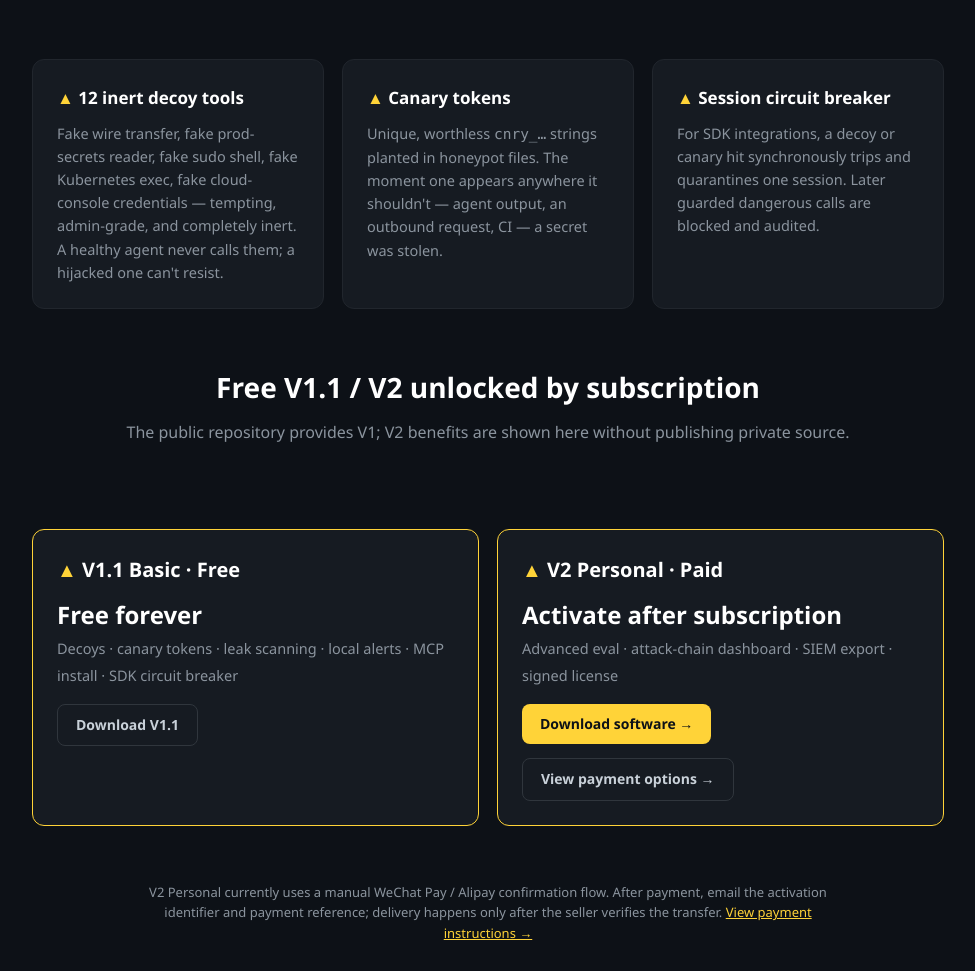
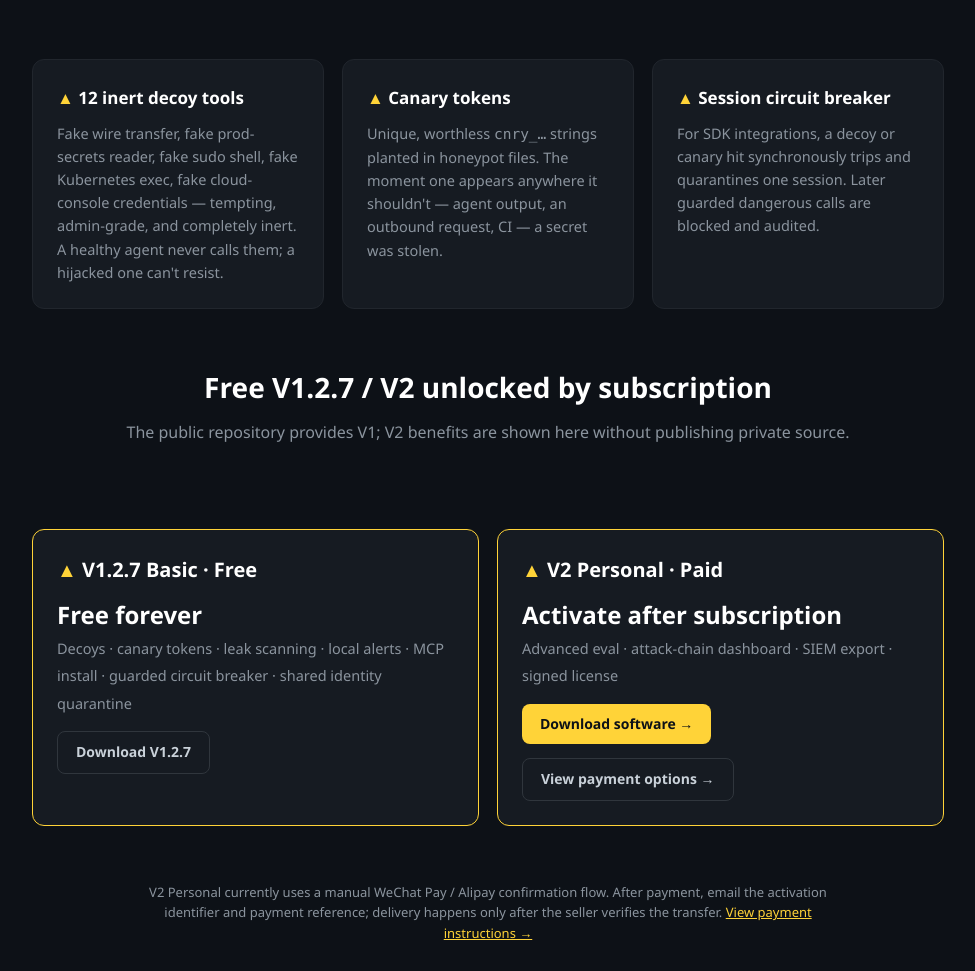
Before and after one commit to DorianChn/agent-canary, a website: page docs/index.html in a window 1280 px wide. Shown: the part 1121-2092 px from the top of the page, without its empty margins (152-1127 px from the left). Drawn offline with Linux system fonts and the light colour scheme.

Commit message:
docs: refresh V1.2.7 promotion page

```diff
--- a/docs/index.html
+++ b/docs/index.html
@@ -4,7 +4,7 @@
 <meta charset="UTF-8">
 <meta name="viewport" content="width=device-width, initial-scale=1.0">
 <title>agent-canary — Detect compromise. Contain the next guarded action.</title>
-<meta name="description" content="Detect AI-agent compromise with inert decoy MCP tools and canary tokens. V1.1 adds a session circuit breaker for guarded SDK integrations.">
+<meta name="description" content="Free V1.2.7: inert MCP decoys, canary tokens, guarded containment, shared identity quarantine, and optional credential revocation for AI agents.">
 <meta property="og:image" content="https://dorianchn.github.io/shanchuanzhi-agent-canary/agent-canary-cover-v2.png">
 <meta name="twitter:card" content="summary_large_image">
 <meta name="twitter:image" content="https://dorianchn.github.io/shanchuanzhi-agent-canary/agent-canary-cover-v2.png">
@@ -61,7 +61,7 @@
 <section class="hero"><div class="wrap">
   <div class="pill">MIT · no telemetry · Windows / macOS / Linux</div>
   <h1 id="hero-title">Detect compromise.<br><em>Contain</em> the next action.</h1>
-  <p id="hero-sub" class="sub">agent-canary plants zero-false-positive tripwires. V1.1 gives guarded SDK integrations a session circuit breaker after a compromise signal.</p>
+  <p id="hero-sub" class="sub">Free V1.2.7 adds shared identity quarantine and an optional secret-free credential revoker to the guarded SDK containment path.</p>
   <div class="demo"><img src="demo.gif" alt="agent-canary demo"></div>
 <p style="margin-top:24px"><a id="hero-download" class="btn" href="https://github.com/DorianChn/shanchuanzhi-agent-canary/archive/refs/heads/main.zip">Download free V1.2.7 →</a></p>
 </div></section>
@@ -73,13 +73,13 @@
 </div></section>
 
 <section class="wrap" id="plans" style="padding-bottom:24px">
-  <h2 id="plans-title" style="color:#fff;font-size:28px;text-align:center">Free V1.1 / V2 unlocked by subscription</h2>
+  <h2 id="plans-title" style="color:#fff;font-size:28px;text-align:center">Free V1.2.7 / V2 unlocked by subscription</h2>
   <p id="plans-sub" style="color:var(--dim);text-align:center;margin:10px 0 28px">The public repository provides V1; V2 benefits are shown here without publishing private source.</p>
   <div class="grid" style="grid-template-columns:1fr 1fr">
     <div class="card price">
-      <h3 id="v1-title">V1.1 Basic · Free</h3>
+      <h3 id="v1-title">V1.2.7 Basic · Free</h3>
       <p id="v1-price"><strong>Free forever</strong></p>
-      <p id="v1-features" class="steps">Decoys · canary tokens · leak scanning · local alerts · MCP install · SDK circuit breaker</p>
+      <p id="v1-features" class="steps">Decoys · canary tokens · leak scanning · local alerts · MCP install · guarded circuit breaker · shared identity quarantine</p>
 <a id="v1-download" class="btn ghost" href="https://github.com/DorianChn/shanchuanzhi-agent-canary/archive/refs/heads/main.zip" style="margin-top:14px;display:inline-block">Download V1.2.7</a>
     </div>
     <div class="card price">
@@ -127,11 +127,11 @@
     en: {
       "nav-sponsor": "♥ Sponsor", "nav-start": "Get started", "lang-toggle": "中文",
       "hero-title": "Detect compromise.<br><em>Contain</em> the next action.",
-      "hero-sub": "agent-canary plants zero-false-positive tripwires. V1.1 gives guarded SDK integrations a session circuit breaker after a compromise signal.",
-      "hero-download": "Download free V1.1 →", "plans-title": "Free V1.1 / V2 unlocked by subscription",
+      "hero-sub": "Free V1.2.7 adds shared identity quarantine and an optional secret-free credential revoker to the guarded SDK containment path.",
+      "hero-download": "Download free V1.2.7 →", "plans-title": "Free V1.2.7 / V2 unlocked by subscription",
       "plans-sub": "The public repository provides V1; V2 benefits are shown here without publishing private source.",
-      "v1-title": "V1.1 Basic · Free", "v1-price": "<strong>Free forever</strong>",
-      "v1-features": "Decoys · canary tokens · leak scanning · local alerts · MCP install · SDK circuit breaker", "v1-download": "Download V1.1",
+      "v1-title": "V1.2.7 Basic · Free", "v1-price": "<strong>Free forever</strong>",
+      "v1-features": "Decoys · canary tokens · leak scanning · local alerts · MCP install · guarded circuit breaker · shared identity quarantine", "v1-download": "Download V1.2.7",
       "v2-title": "V2 Personal · Paid", "v2-price": "<strong>Activate after subscription</strong>",
       "v2-features": "Advanced eval · attack-chain dashboard · SIEM export · signed license", "v2-download": "Download software →",
       "v2-subscribe": "View payment options →", "how-title": "One command to arm",
@@ -141,11 +141,11 @@
     zh: {
       "nav-sponsor": "♥ 赞助支持", "nav-start": "开始使用", "lang-toggle": "English",
       "hero-title": "检测 Agent 失陷。<br><em>阻断</em>下一步操作。",
-      "hero-sub": "agent-canary 布置零误报绊线。V1.1 为经过守卫的 SDK 集成提供会话熔断器，在失陷信号后隔离后续操作。",
-      "hero-download": "免费下载 V1.1 →", "plans-title": "V1.1 免费 / V2 订阅解锁",
+      "hero-sub": "免费 V1.2.7 为受守卫的 SDK 隔离路径加入共享身份隔离，以及可选的无密钥凭据吊销钩子。",
+      "hero-download": "免费下载 V1.2.7 →", "plans-title": "V1.2.7 免费 / V2 订阅解锁",
       "plans-sub": "公开仓库提供 V1；V2 仅展示权益，不公开私有源码。",
-      "v1-title": "V1.1 基础版 · 免费", "v1-price": "<strong>永久免费</strong>",
-      "v1-features": "诱饵工具 · 金丝雀令牌 · 泄露扫描 · 本地告警 · MCP 安装 · SDK 熔断器", "v1-download": "下载 V1.1",
+      "v1-title": "V1.2.7 基础版 · 免费", "v1-price": "<strong>永久免费</strong>",
+      "v1-features": "诱饵工具 · 金丝雀令牌 · 泄露扫描 · 本地告警 · MCP 安装 · 受守卫熔断器 · 共享身份隔离", "v1-download": "下载 V1.2.7",
       "v2-title": "V2 Personal · 付费", "v2-price": "<strong>订阅后激活</strong>",
       "v2-features": "进阶评测 · 攻击链面板 · SIEM 导出 · 签名许可证", "v2-download": "下载软件 →",
       "v2-subscribe": "查看付款方式 →", "how-title": "一条命令完成部署",
```
